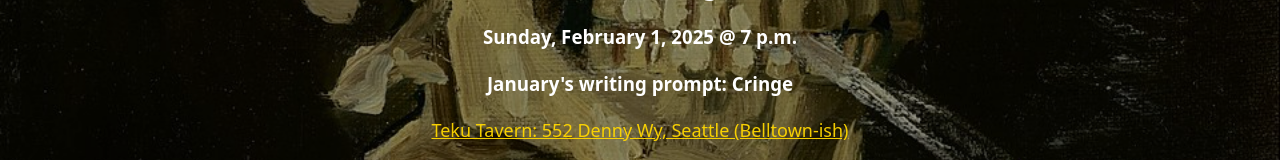
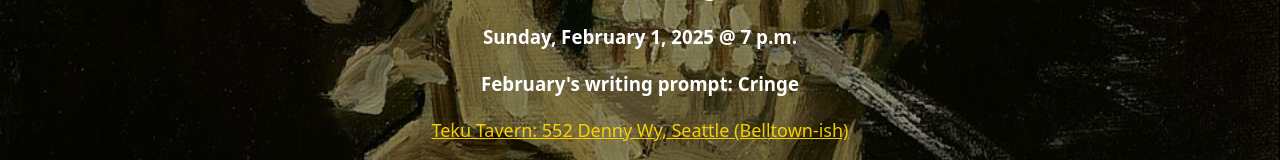
Before and after one commit to highsilkhat/toxic-poetry-club, a React (Vite) app: page / in a window 1280 px wide. Shown: the part 396-556 px from the top of the page. Built offline with nearby package versions, Linux system fonts and the light colour scheme.

Commit message:
fixing typo

```diff
--- a/src/components/Home.jsx
+++ b/src/components/Home.jsx
@@ -11,7 +11,7 @@ export default function Home() {
 
             <h3>Sunday, February 1, 2025 @ 7 p.m.</h3>
 
-            <h3>January's writing prompt: Cringe</h3>
+            <h3>February's writing prompt: Cringe</h3>
 
             <p>
                 <a
```
